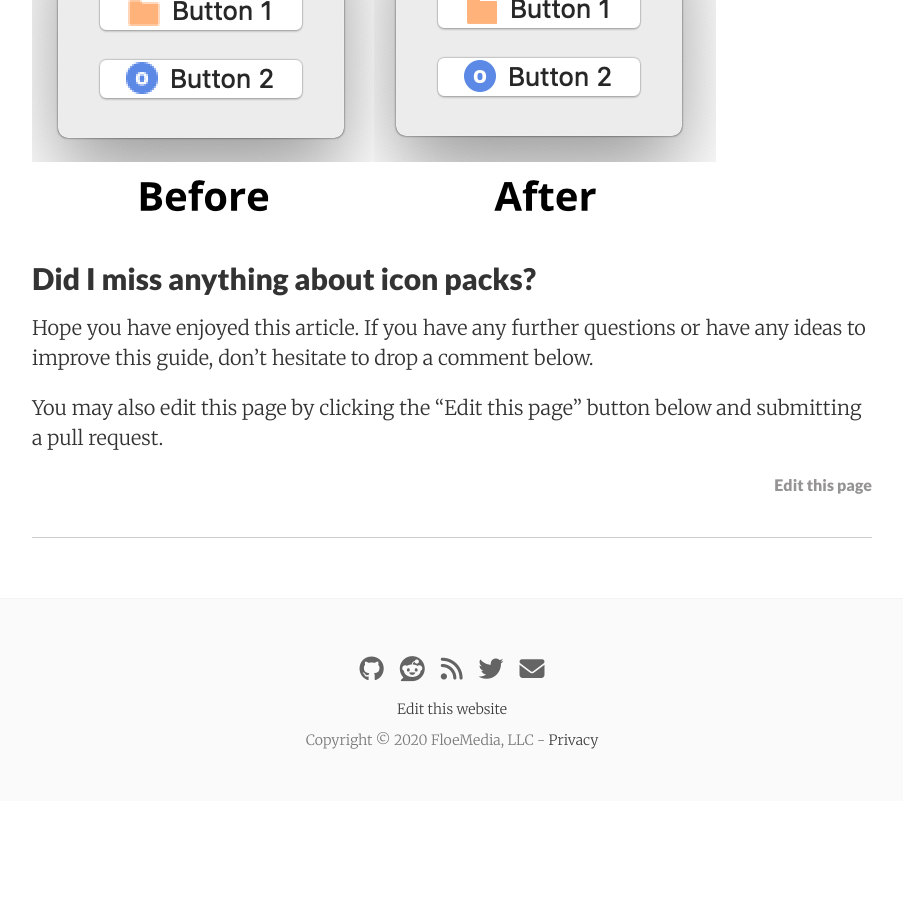
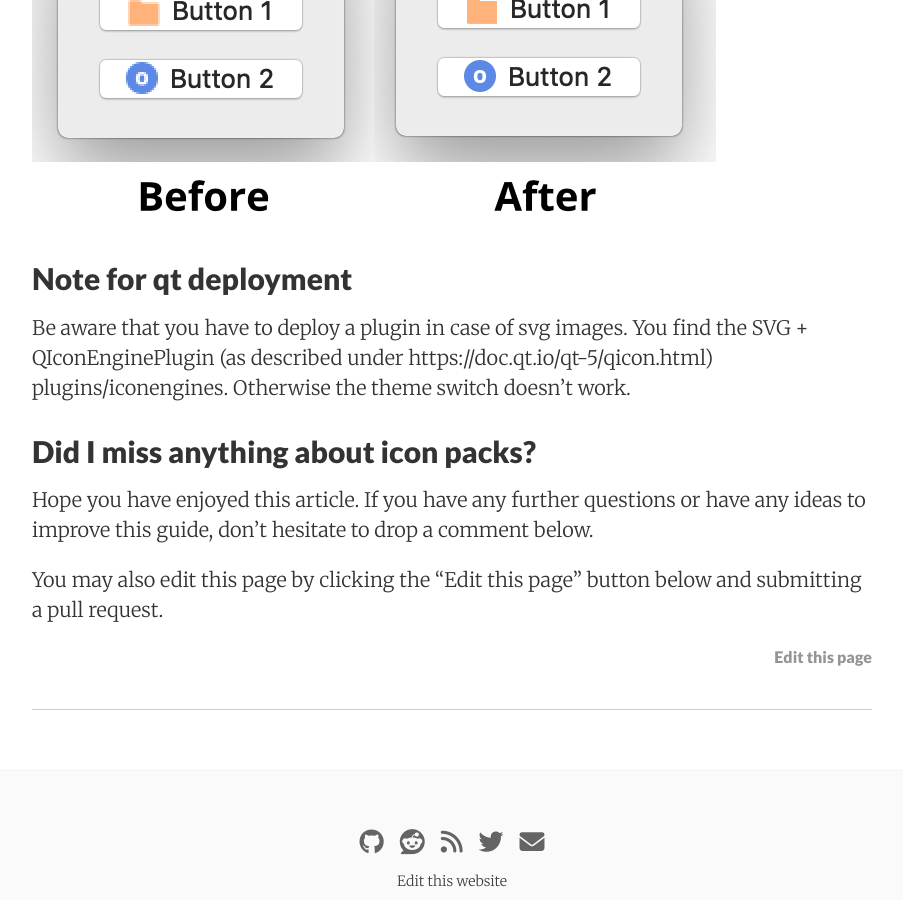
Before and after one commit to Open-App-Library/OpenAppLibrary.org, a Jekyll site: the page built from _posts/2018-11-13-qt-icon-themes.md, in a window 1280 px wide and 900 px high, scrolled down 5500 px. Shown: the whole window, without its empty margins (188-1091 px from the left). Built offline with Jekyll 4.4.1, drawn with Linux system fonts in a browser that asks for light colours; nearby versions of some CDN libraries; comment, search, counter and statistics services are not loaded; before the commit the page ends 6301 px from its top, so only the background shows below that.

Commit message:
Update 2018-11-13-qt-icon-themes.md
Deployment for SVG + QIconEnginePlugin text added

```diff
--- a/_posts/2018-11-13-qt-icon-themes.md
+++ b/_posts/2018-11-13-qt-icon-themes.md
@@ -179,6 +179,10 @@ Before and after:
 
 ![Before and after: HiDPI icons](/images/qt5-icons/hidpi.png)
 
+## Note for qt deployment
+
+Be aware that you have to deploy a plugin in case of svg images. You find the SVG + QIconEnginePlugin (as described under https://doc.qt.io/qt-5/qicon.html) plugins/iconengines. Otherwise the theme switch doesn't work.
+
 ## Did I miss anything about icon packs?
 
 Hope you have enjoyed this article. If you have any further questions or have any ideas to improve this guide, don't hesitate to drop a comment below.
```
